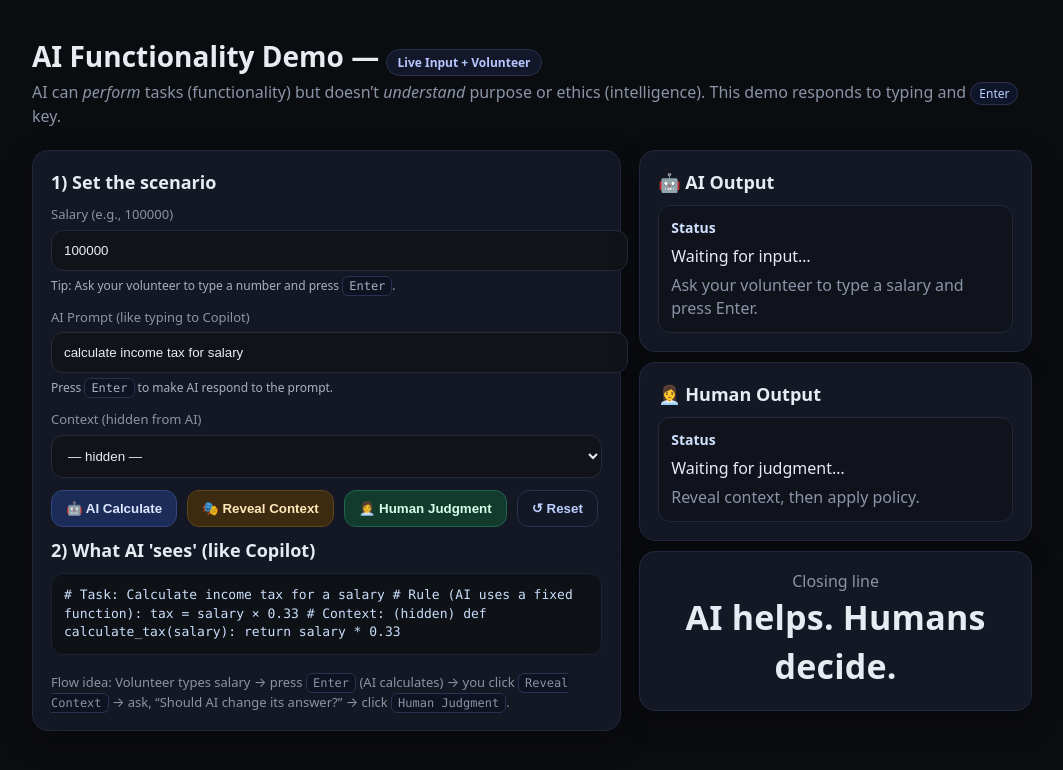
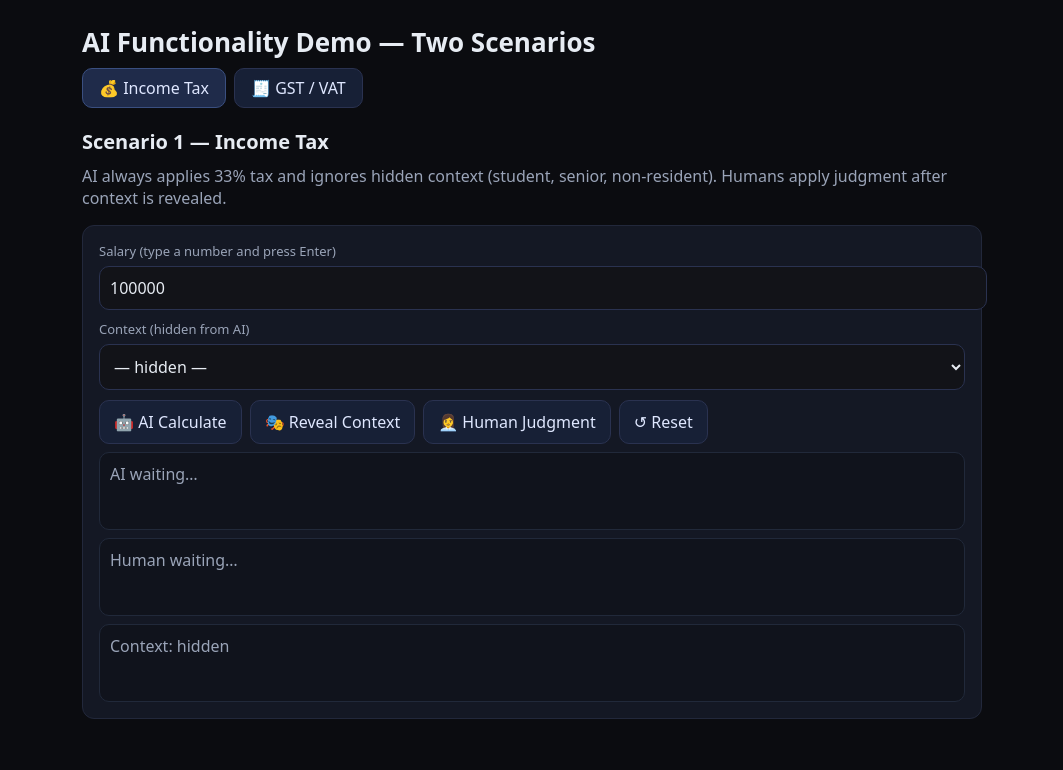
Before and after one commit to suzzyzhang58-eng/702-Presentation, a plain HTML site: page index.html in a window 1280 px wide. Shown: the whole page, without its empty margins (108-1171 px from the left). Drawn offline with Linux system fonts and the light colour scheme.

Commit message:
Update index.html

```diff
--- a/index.html
+++ b/index.html
@@ -1,248 +1,166 @@
 <!doctype html>
 <html lang="en">
 <head>
-<meta charset="utf-8" />
-<meta name="viewport" content="width=device-width,initial-scale=1" />
-<title>AI Functionality Demo — Live Input (GitHub Copilot Analogy)</title>
+<meta charset="utf-8">
+<meta name="viewport" content="width=device-width,initial-scale=1">
+<title>AI Functionality Demo — Two Scenarios</title>
 <style>
-  :root { --bg:#0b0c10; --panel:#121318; --muted:#8a94a6; --text:#e7ecf3; --brand:#7aa2ff; --ok:#71f0b6; --warn:#ffcc66; --bad:#ff7a90; --code:#0e1116; --card:#141824; }
-  html,body { margin:0; height:100%; background:var(--bg); color:var(--text); font:16px/1.45 system-ui,-apple-system,Segoe UI,Roboto,Helvetica,Arial; }
-  .wrap { max-width:1000px; margin:0 auto; padding:28px 16px 40px; }
-  h1 { font-size:28px; margin:8px 0 4px; }
-  .sub { color:var(--muted); margin-bottom:22px; }
-  .grid { display:grid; grid-template-columns: 1.2fr 0.8fr; gap:18px; align-items:start; }
-  .card { background:var(--card); border:1px solid #22283b; border-radius:16px; padding:18px; box-shadow:0 10px 30px rgba(0,0,0,.25); }
-  .card h2 { margin:0 0 10px; font-size:18px; }
-  label { display:block; font-size:13px; color:var(--muted); margin-bottom:6px; }
-  input[type="number"], input[type="text"], select { width:100%; padding:12px 12px; border-radius:12px; background:var(--panel); color:var(--text); border:1px solid #242b3d; outline:none; }
-  input[type="number"]:focus, input[type="text"]:focus, select:focus { border-color:var(--brand); box-shadow:0 0 0 3px rgba(122,162,255,.15); }
-  .row { display:flex; gap:10px; flex-wrap:wrap; margin-top:12px; }
-  button { cursor:pointer; border:1px solid #2a3250; background:#172036; color:#dfe7ff; padding:10px 14px; border-radius:12px; transition:.15s transform ease, .15s background ease, .15s border-color ease; font-weight:600; }
-  button:hover { transform:translateY(-1px); border-color:#3a4580; }
-  .btn-primary { background:#1c2c58; border-color:#32457e; }
-  .btn-ghost { background:#131827; color:#bcd0ff; }
-  .btn-ok { background:#123b2d; border-color:#1f664f; color:#d6ffe8; }
-  .btn-warn { background:#3c2a11; border-color:#60451b; color:#ffe8b8; }
-  .btn-bad { background:#3b121c; border-color:#6c2032; color:#ffd6df; }
-  .pill { display:inline-block; padding:4px 10px; border-radius:999px; font-size:12px; border:1px solid #2a3250; background:#121729; color:#b7c6ff; }
-  .code { background:var(--code); color:#c9defc; border:1px solid #1c2233; border-radius:12px; padding:12px; overflow:auto; font-family:ui-monospace,SFMono-Regular,Consolas,Menlo,monospace; font-size:13px; }
-  .out { background:#10131c; border:1px solid #21293a; border-radius:12px; padding:12px; }
-  .out h3 { margin:0 0 6px; font-size:14px; color:#cfe1ff; }
-  .muted { color:var(--muted); }
-  .big { font-size:34px; font-weight:800; letter-spacing:.2px; }
-  .center { text-align:center; }
-  .stack { display:flex; flex-direction:column; gap:10px; }
-  .footer { margin-top:18px; color:var(--muted); font-size:13px; }
-  .kbd { font-family:ui-monospace,SFMono-Regular,Consolas,Menlo,monospace; background:#0f1220; border:1px solid #2a3250; padding:2px 6px; border-radius:6px; font-size:12px; }
-  .hint { font-size:12px; color:#a6b0c2; margin-top:6px; }
-  .badge { display:inline-block; padding:2px 8px; border-radius:999px; font-size:12px; border:1px solid #2a3250; background:#10162a; color:#bcd0ff; }
+  body{font-family:system-ui,Segoe UI,Roboto,Helvetica,Arial,sans-serif;margin:0;background:#0b0c10;color:#e7ecf3}
+  .wrap{max-width:900px;margin:0 auto;padding:24px}
+  h1{font-size:26px;margin:0 0 8px}
+  h2{font-size:20px;margin:20px 0 10px}
+  p{color:#9aa4b8;margin:6px 0 16px}
+  .card{background:#141824;border:1px solid #22283b;border-radius:12px;padding:16px;margin-top:12px}
+  label{display:block;font-size:13px;color:#9aa4b8;margin-bottom:6px}
+  input,select,button{font:inherit}
+  input[type=number],select{width:100%;padding:10px;border-radius:10px;border:1px solid #2a3250;background:#121318;color:#e7ecf3}
+  .row{display:flex;gap:8px;flex-wrap:wrap;margin-top:10px}
+  button{cursor:pointer;border:1px solid #2a3250;background:#172036;color:#dfe7ff;padding:10px 14px;border-radius:10px}
+  button:hover{transform:translateY(-1px)}
+  .out{background:#10131c;border:1px solid #21293a;border-radius:10px;padding:10px;margin-top:8px;min-height:56px}
+  .muted{color:#9aa4b8}
+  nav{display:flex;gap:8px;margin-bottom:20px}
+  nav button{padding:8px 16px}
+  .active{background:#1f2b4a;border-color:#3a4f80}
 </style>
 </head>
 <body>
 <div class="wrap">
-    <h1>AI Functionality Demo — <span class="pill">Live Input + Volunteer</span></h1>
-    <div class="sub">AI can <em>perform</em> tasks (functionality) but doesn’t <em>understand</em> purpose or ethics (intelligence). This demo responds to typing and <span class="badge">Enter</span> key.</div>
+  <h1>AI Functionality Demo — Two Scenarios</h1>
+  <nav>
+    <button id="btnTax" class="active" onclick="showScenario('tax')">💰 Income Tax</button>
+    <button id="btnGST" onclick="showScenario('gst')">🧾 GST / VAT</button>
+  </nav>
 
-    <div class="grid">
-      <!-- Left: Controls + Prompt-as-code -->
+  <!-- Scenario 1 -->
+  <div id="taxScenario">
+    <h2>Scenario 1 — Income Tax</h2>
+    <p>AI always applies 33% tax and ignores hidden context (student, senior, non-resident). Humans apply judgment after context is revealed.</p>
     <div class="card">
-        <h2>1) Set the scenario</h2>
-        <label for="salary">Salary (e.g., 100000)</label>
-        <input id="salary" type="number" min="0" step="100" value="100000" placeholder="Enter salary and press Enter…" />
-        <div class="hint">Tip: Ask your volunteer to type a number and press <span class="kbd">Enter</span>.</div>
-
-        <label for="promptInput" style="margin-top:12px;">AI Prompt (like typing to Copilot)</label>
-        <input id="promptInput" type="text" placeholder="e.g., calculate income tax for salary" value="calculate income tax for salary" />
-        <div class="hint">Press <span class="kbd">Enter</span> to make AI respond to the prompt.</div>
-
-        <label for="context" style="margin-top:12px;">Context (hidden from AI)</label>
+      <label for="salary">Salary (type a number and press Enter)</label>
+      <input id="salary" type="number" value="100000" onkeydown="if(event.key==='Enter'){aiTax()}">
+      <label for="context" style="margin-top:10px">Context (hidden from AI)</label>
       <select id="context">
         <option value="none" selected>— hidden —</option>
         <option value="student">Student (exempt)</option>
         <option value="senior">Senior (10% rebate)</option>
         <option value="nonresident">Non-resident (flat 15%)</option>
       </select>
-
       <div class="row">
-          <button class="btn-primary" id="btn-ai">🤖 AI Calculate</button>
-          <button class="btn-warn" id="btn-reveal">🎭 Reveal Context</button>
-          <button class="btn-ok" id="btn-human">👩‍💼 Human Judgment</button>
-          <button class="btn-ghost" id="btn-reset">↺ Reset</button>
+        <button onclick="aiTax()">🤖 AI Calculate</button>
+        <button onclick="revealContext()">🎭 Reveal Context</button>
+        <button onclick="humanTax()">👩‍💼 Human Judgment</button>
+        <button onclick="resetTax()">↺ Reset</button>
       </div>
-
-        <div style="height:10px"></div>
-
-        <h2>2) What AI 'sees' (like Copilot)</h2>
-        <div class="code" id="promptView">
-# Task: Calculate income tax for a salary
-# Rule (AI uses a fixed function): tax = salary × 0.33
-# Context: (hidden)
-def calculate_tax(salary):
-    return salary * 0.33
-        </div>
-
-        <div class="footer">Flow idea: Volunteer types salary → press <span class="kbd">Enter</span> (AI calculates) → you click <span class="kbd">Reveal Context</span> → ask, “Should AI change its answer?” → click <span class="kbd">Human Judgment</span>.</div>
-      </div>
-
-      <!-- Right: Outputs -->
-      <div class="stack">
-        <div class="card">
-          <h2>🤖 AI Output</h2>
-          <div class="out" id="ai-out">
-            <h3>Status</h3>
-            <div class="muted">Waiting for input…</div>
+      <div class="out" id="aiTaxOut"><span class="muted">AI waiting…</span></div>
+      <div class="out" id="humanTaxOut"><span class="muted">Human waiting…</span></div>
+      <div class="out" id="ctxTax"><span class="muted">Context: hidden</span></div>
     </div>
   </div>
 
+  <!-- Scenario 2 -->
+  <div id="gstScenario" style="display:none">
+    <h2>Scenario 2 — GST / VAT on Sales</h2>
+    <p>AI automatically adds 15% GST to all sales. Humans must interpret item type (standard, zero-rated, exempt).</p>
     <div class="card">
-          <h2>👩‍💼 Human Output</h2>
-          <div class="out" id="human-out">
-            <h3>Status</h3>
-            <div class="muted">Waiting for judgment…</div>
+      <label for="amount">Sale Amount (type and press Enter)</label>
+      <input id="amount" type="number" value="1000" onkeydown="if(event.key==='Enter'){aiGST()}">
+      <label for="item" style="margin-top:10px">Item Type (hidden from AI)</label>
+      <select id="item">
+        <option value="hidden" selected>— hidden —</option>
+        <option value="standard">Standard-rated (15%)</option>
+        <option value="zero">Zero-rated (0%)</option>
+        <option value="exempt">Exempt (0%)</option>
+      </select>
+      <div class="row">
+        <button onclick="aiGST()">🤖 AI Calculate</button>
+        <button onclick="revealItem()">🎭 Reveal Item</button>
+        <button onclick="humanGST()">👩‍💼 Human Judgment</button>
+        <button onclick="resetGST()">↺ Reset</button>
       </div>
-        </div>
-
-        <div class="card center">
-          <div class="muted">Closing line</div>
-          <div class="big" id="closing">AI helps. Humans decide.</div>
-        </div>
+      <div class="out" id="aiGSTOut"><span class="muted">AI waiting…</span></div>
+      <div class="out" id="humanGSTOut"><span class="muted">Human waiting…</span></div>
+      <div class="out" id="ctxGST"><span class="muted">Item: hidden</span></div>
     </div>
   </div>
 </div>
 
 <script>
-(function(){
-  const $ = (id)=>document.getElementById(id);
-  const salaryEl = $('salary');
-  const promptInput = $('promptInput');
-  const contextEl = $('context');
-  const aiOut = $('ai-out');
-  const humanOut = $('human-out');
-  const promptView = $('promptView');
-
-  let contextRevealed = false;
-
-  function fmtMoney(n, decimals=0){
-    const num = Number(n||0);
-    return num.toLocaleString(undefined,{minimumFractionDigits:decimals, maximumFractionDigits:decimals});
+function showScenario(id){
+  document.getElementById('taxScenario').style.display=id==='tax'?'block':'none';
+  document.getElementById('gstScenario').style.display=id==='gst'?'block':'none';
+  document.getElementById('btnTax').classList.toggle('active',id==='tax');
+  document.getElementById('btnGST').classList.toggle('active',id==='gst');
 }
 
-  function updatePromptView(){
-    const ctx = contextRevealed ? contextEl.value : 'hidden';
-    const ctxText =
-      ctx === 'hidden' ? '(hidden)' :
-      ctx === 'student' ? 'Student (exempt)' :
-      ctx === 'senior' ? 'Senior (10% rebate)' :
-      ctx === 'nonresident' ? 'Non-resident (flat 15%)' : '(hidden)';
-    promptView.textContent =
-`# Task: Calculate income tax for a salary
-# Rule (AI uses a fixed function): tax = salary × 0.33
-# Context: ${ctxText}
-def calculate_tax(salary):
-    return salary * 0.33`;
+/* ----------- Income Tax ----------- */
+let contextRevealed=false;
+function fmt(n){return Number(n||0).toLocaleString(undefined,{maximumFractionDigits:0});}
+function aiTax(){
+  const s=Number(document.getElementById('salary').value);
+  if(!s||s<=0){document.getElementById('aiTaxOut').innerHTML='Invalid input.';return;}
+  document.getElementById('aiTaxOut').innerHTML='AI says: Tax = $'+fmt(s*0.33)+'<div class="muted">Rule: 33% of $'+fmt(s)+(contextRevealed?' • ignores context':'')+'</div>';
+}
+function revealContext(){
+  contextRevealed=true;
+  const v=document.getElementById('context').value;
+  const label=v==='student'?'Student (exempt)':v==='senior'?'Senior (10% rebate)':v==='nonresident'?'Non-resident (15%)':'hidden';
+  document.getElementById('ctxTax').innerHTML='Context revealed: <b>'+label+'</b>';
+  document.getElementById('aiTaxOut').innerHTML+='<div class="muted">Context revealed → AI output unchanged.</div>';
+}
+function humanTax(){
+  const s=Number(document.getElementById('salary').value);
+  if(!s||s<=0){document.getElementById('humanTaxOut').innerHTML='Invalid input.';return;}
+  if(!contextRevealed){document.getElementById('humanTaxOut').innerHTML='Humans need context first.';return;}
+  const v=document.getElementById('context').value;
+  let tax=s*0.33,reason='Default 33%.';
+  if(v==='student'){tax=0;reason='Student exemption.';}
+  else if(v==='senior'){tax=(s*0.33)*0.9;reason='Senior rebate 10%.';}
+  else if(v==='nonresident'){tax=s*0.15;reason='Non-resident 15% flat.';}
+  document.getElementById('humanTaxOut').innerHTML='Human says: Tax = $'+fmt(tax)+'<div class="muted">'+reason+'</div>';
+}
+function resetTax(){
+  contextRevealed=false;
+  document.getElementById('salary').value=100000;
+  document.getElementById('context').value='none';
+  document.getElementById('aiTaxOut').innerHTML='<span class="muted">AI waiting…</span>';
+  document.getElementById('humanTaxOut').innerHTML='<span class="muted">Human waiting…</span>';
+  document.getElementById('ctxTax').innerHTML='<span class="muted">Context: hidden</span>';
 }
 
-  function setAI(primary, secondary, note){
-    aiOut.innerHTML = `
-      <h3>Status</h3>
-      <div>${primary}</div>
-      ${secondary?'<div class="muted" style="margin-top:6px">'+secondary+'</div>':''}
-      ${note?'<div class="muted" style="margin-top:6px"><em>'+note+'</em></div>':''}
-    `;
+/* ----------- GST ----------- */
+let itemRevealed=false;
+function fmt2(n,d=2){return Number(n||0).toLocaleString(undefined,{minimumFractionDigits:d,maximumFractionDigits:d});}
+function aiGST(){
+  const a=Number(document.getElementById('amount').value);
+  if(!a||a<=0){document.getElementById('aiGSTOut').innerHTML='Invalid input.';return;}
+  document.getElementById('aiGSTOut').innerHTML='AI says: Net $'+fmt2(a)+', GST (15%) $'+fmt2(a*0.15)+', Total $'+fmt2(a*1.15)+'<div class="muted">Always 15%'+(itemRevealed?' • ignores item type':'')+'</div>';
 }
-  function setHuman(primary, secondary){
-    humanOut.innerHTML = `
-      <h3>Status</h3>
-      <div>${primary}</div>
-      ${secondary?'<div class="muted" style="margin-top:6px">'+secondary+'</div>':''}
-    `;
+function revealItem(){
+  itemRevealed=true;
+  const v=document.getElementById('item').value;
+  const label=v==='standard'?'Standard-rated (15%)':v==='zero'?'Zero-rated (0%)':v==='exempt'?'Exempt (0%)':'hidden';
+  document.getElementById('ctxGST').innerHTML='Item revealed: <b>'+label+'</b>';
+  document.getElementById('aiGSTOut').innerHTML+='<div class="muted">Context revealed → AI output unchanged.</div>';
 }
-
-  function aiCalculate(){
-    const s = Number(salaryEl.value||0);
-    if (!s || s<0) {
-      setAI('Invalid input.','Please type a positive salary and press Enter.');
-      return;
+function humanGST(){
+  const a=Number(document.getElementById('amount').value);
+  if(!a||a<=0){document.getElementById('humanGSTOut').innerHTML='Invalid input.';return;}
+  if(!itemRevealed){document.getElementById('humanGSTOut').innerHTML='Humans need context first.';return;}
+  const v=document.getElementById('item').value;
+  let rate=0.15,reason='Standard 15%.';
+  if(v==='zero'){rate=0;reason='Zero-rated 0%.';}
+  else if(v==='exempt'){rate=0;reason='Exempt 0%.';}
+  document.getElementById('humanGSTOut').innerHTML='Human says: Net $'+fmt2(a)+', GST $'+fmt2(a*rate)+', Total $'+fmt2(a*(1+rate))+'<div class="muted">'+reason+'</div>';
 }
-    // AI fixed rule: 33%, always ignores context
-    const tax = s * 0.33;
-    setAI(`Tax = $${fmtMoney(tax)}`, `Computed with fixed rule: 33% of $${fmtMoney(s)}`, contextRevealed ? 'Context ignored.' : '');
+function resetGST(){
+  itemRevealed=false;
+  document.getElementById('amount').value=1000;
+  document.getElementById('item').value='hidden';
+  document.getElementById('aiGSTOut').innerHTML='<span class="muted">AI waiting…</span>';
+  document.getElementById('humanGSTOut').innerHTML='<span class="muted">Human waiting…</span>';
+  document.getElementById('ctxGST').innerHTML='<span class="muted">Item: hidden</span>';
 }
-
-  function humanJudge(){
-    const s = Number(salaryEl.value||0);
-    if (!contextRevealed) {
-      setHuman('Insufficient context.','Humans ask: Who is the taxpayer? Any exemptions? What’s the policy?');
-      return;
-    }
-    if (!s || s<0) {
-      setHuman('Invalid salary.','Please enter a positive number.');
-      return;
-    }
-    const ctx = contextEl.value;
-    let result = 0;
-    let reason = '';
-    if (ctx === 'student') {
-      result = 0;
-      reason = 'Student exemption policy applied.';
-    } else if (ctx === 'senior') {
-      // senior: 10% rebate on tax
-      const base = s * 0.33;
-      result = base * 0.90;
-      reason = 'Senior rebate: 10% of tax reduced.';
-    } else if (ctx === 'nonresident') {
-      result = s * 0.15;
-      reason = 'Non-resident flat tax at 15%.';
-    } else {
-      result = s * 0.33;
-      reason = 'No special context; default rule applies.';
-    }
-    setHuman(`Tax = $${fmtMoney(result)}`, `Reason: ${reason}`);
-  }
-
-  function resetAll(){
-    contextRevealed = false;
-    salaryEl.value = 100000;
-    promptInput.value = 'calculate income tax for salary';
-    contextEl.value = 'none';
-    setAI('Waiting for input…','Ask your volunteer to type a salary and press Enter.');
-    setHuman('Waiting for judgment…','Reveal context, then apply policy.');
-    updatePromptView();
-  }
-
-  // Event listeners
-  $('btn-ai').addEventListener('click', aiCalculate);
-  $('btn-human').addEventListener('click', humanJudge);
-  $('btn-reset').addEventListener('click', resetAll);
-  $('btn-reveal').addEventListener('click', ()=>{
-    contextRevealed = true;
-    updatePromptView();
-    // If AI already calculated, note that it won't self-correct
-    if (aiOut.textContent.includes('Tax =')) {
-      setAI(aiOut.querySelector('div:nth-child(2)').textContent, 'Context revealed. AI output unchanged.', 'AI performs function; it does not interpret purpose.');
-    }
-  });
-
-  // Live interactions
-  salaryEl.addEventListener('keydown', (e)=>{
-    if (e.key === 'Enter') aiCalculate();
-  });
-  promptInput.addEventListener('keydown', (e)=>{
-    if (e.key === 'Enter') {
-      // Only react to prompts that include 'tax' to mimic Copilot
-      const q = (promptInput.value||'').toLowerCase();
-      if (q.includes('tax')) aiCalculate();
-      else setAI('No action.','AI only responds to tax-related prompts in this demo.');
-    }
-  });
-  salaryEl.addEventListener('input', ()=>{
-    // If AI has already run once, let changes re-run to feel "live"
-    if (aiOut.textContent.includes('Tax =')) aiCalculate();
-  });
-
-  // Init
-  resetAll();
-})();
 </script>
 </body>
 </html>
```
Lines whose indentation alone changed are shown as unchanged.
